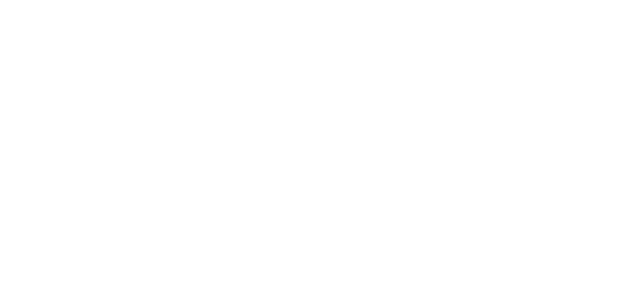
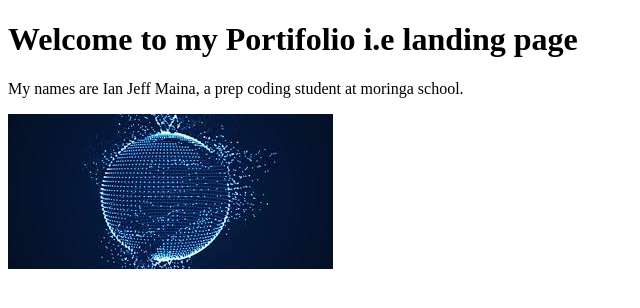
Before and after one commit to IanJeffKajiji/My-First-Portifolio, a plain HTML site: page index.html in a window 1280 px wide. Shown: the whole page, without its empty margins (0-640 px from the left). Drawn offline with Linux system fonts and the light colour scheme.

Commit message:
Add h1 img and p tag

```diff
--- a/index.html
+++ b/index.html
@@ -5,5 +5,8 @@
   <link href="css/styles.css" rel="stylesheet" type="text/css">
 </head>
 <body>
+  <h1>Welcome to my Portifolio i.e landing page</h1>
+  <p>My names are Ian Jeff Maina, a prep coding student at moringa school.</p>
+  <img src="images/codeworld.jpeg" alt="a photo of what i do">
 </body>
 </html>
```
